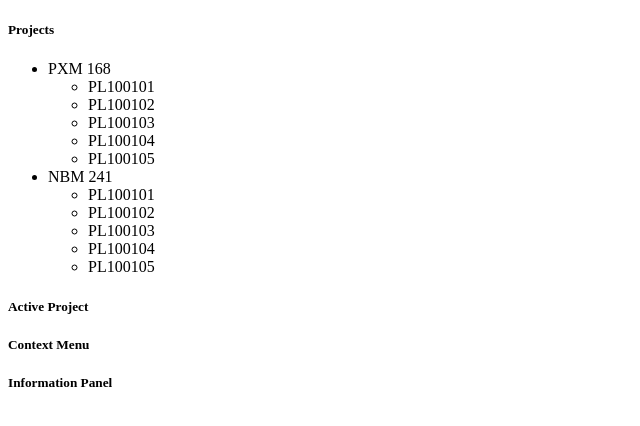
After one commit to gammafoxed/python-inventor, a Flask app: page /projects in a window 1280 px wide. The commit adds this page. Shown: the top 426 px of the page, without its empty margins (0-640 px from the left). Run offline with Flask 3, Linux system fonts and the light colour scheme.

Commit message:
A system has been made for dynamic loading of pages from the server and embedding them into the basic HTML with the receipt of all scripts and dependencies

```diff
--- a/main.py
+++ b/main.py
@@ -1,4 +1,4 @@
-from web_server.server import start
+from web_server.app import start
 
 
 def main():
--- a/web_server/server.py
+++ b/web_server/app.py
@@ -13,5 +13,10 @@ def get_data():
     return "Lol Kek"
 
 
+@app.route('/projects')
+def projects_page():
+    return render_template('projects.html')
+
+
 def start():
     app.run(debug=True)
--- /dev/null
+++ b/web_server/static/projects.js
@@ -0,0 +1 @@
+console.debug('Projects page is loaded')
--- /dev/null
+++ b/web_server/templates/projects.html
@@ -0,0 +1,62 @@
+<!DOCTYPE html>
+<html lang="en">
+<head>
+	<meta charset="UTF-8">
+	<title>Projects</title>
+</head>
+<body>
+	<div class="row">
+		<div class="col s3 sidebar">
+			<h5 class="center-align">Projects</h5>
+			<ul class="collapsible">
+				<!--PXM TYPE-->
+				<li>
+					<div class="collapsible-header"> PXM <span class="badge">168</span></div>
+					<div class="collapsible-body">
+						<ul class="collection">
+							<li class="collection-item">PL100101</li>
+							<li class="collection-item">PL100102</li>
+							<li class="collection-item">PL100103</li>
+							<li class="collection-item">PL100104</li>
+							<li class="collection-item">PL100105</li>
+						</ul>
+					</div>
+				</li>
+				<!--NBM TYPE-->
+				<li>
+					<div class="collapsible-header"> NBM <span class="badge">241</span></div>
+					<div class="collapsible-body">
+						<ul class="collection">
+							<li class="collection-item">PL100101</li>
+							<li class="collection-item">PL100102</li>
+							<li class="collection-item">PL100103</li>
+							<li class="collection-item">PL100104</li>
+							<li class="collection-item">PL100105</li>
+						</ul>
+					</div>
+				</li>
+			</ul>
+
+		</div>
+
+		<div class="col s9 main-content">
+			<div class="card-panel">
+				<h5 class="center-align">Active Project</h5>
+				<!-- Информация о текущем проекте -->
+			</div>
+
+			<div class="card-panel">
+				<h5 class="center-align">Context Menu</h5>
+				<!-- Меню контекстных действий -->
+			</div>
+
+			<div class="card-panel">
+				<h5 class="center-align">Information Panel</h5>
+				<!-- Панель с информацией -->
+			</div>
+		</div>
+	</div>
+
+<script src="../static/projects.js"></script>
+</body>
+</html>
```
Also changed, not shown: web_server/static/app.js (+34 -2 lines), web_server/templates/index.html (+8 -49 lines).
